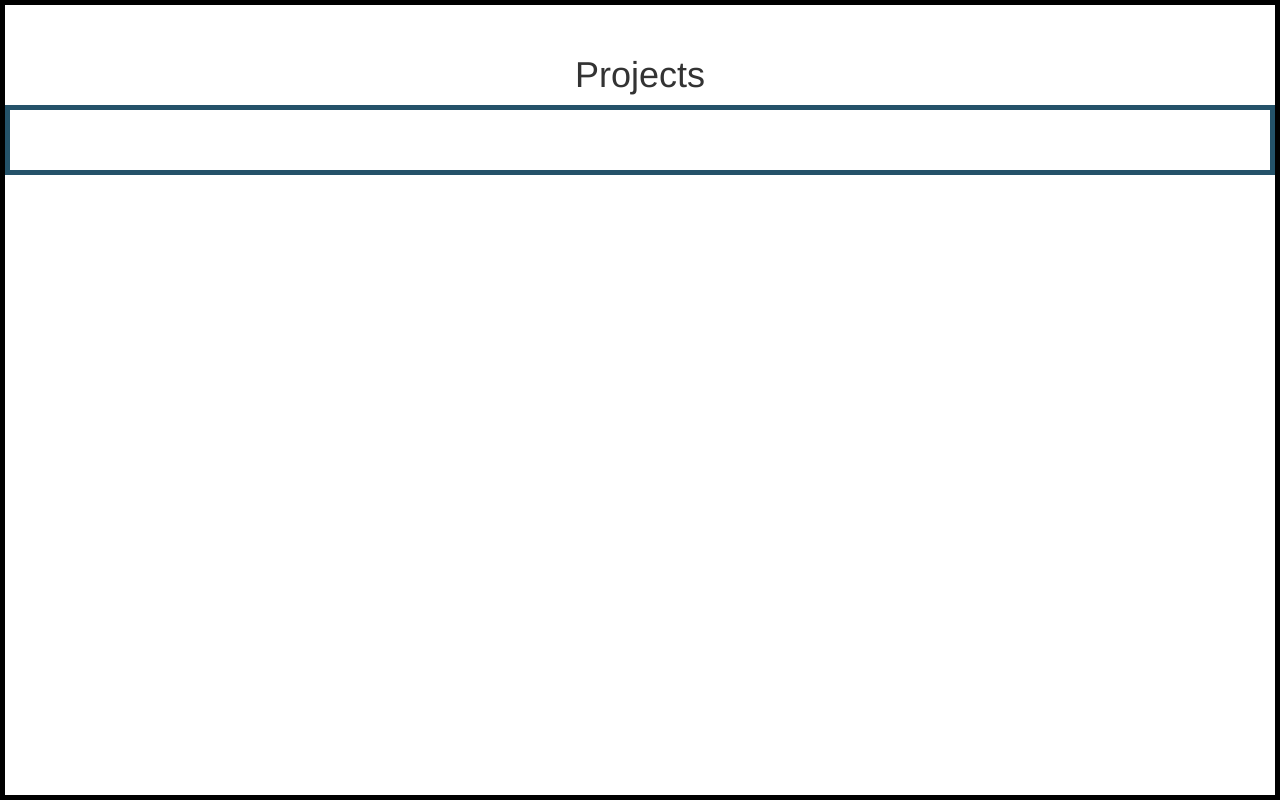
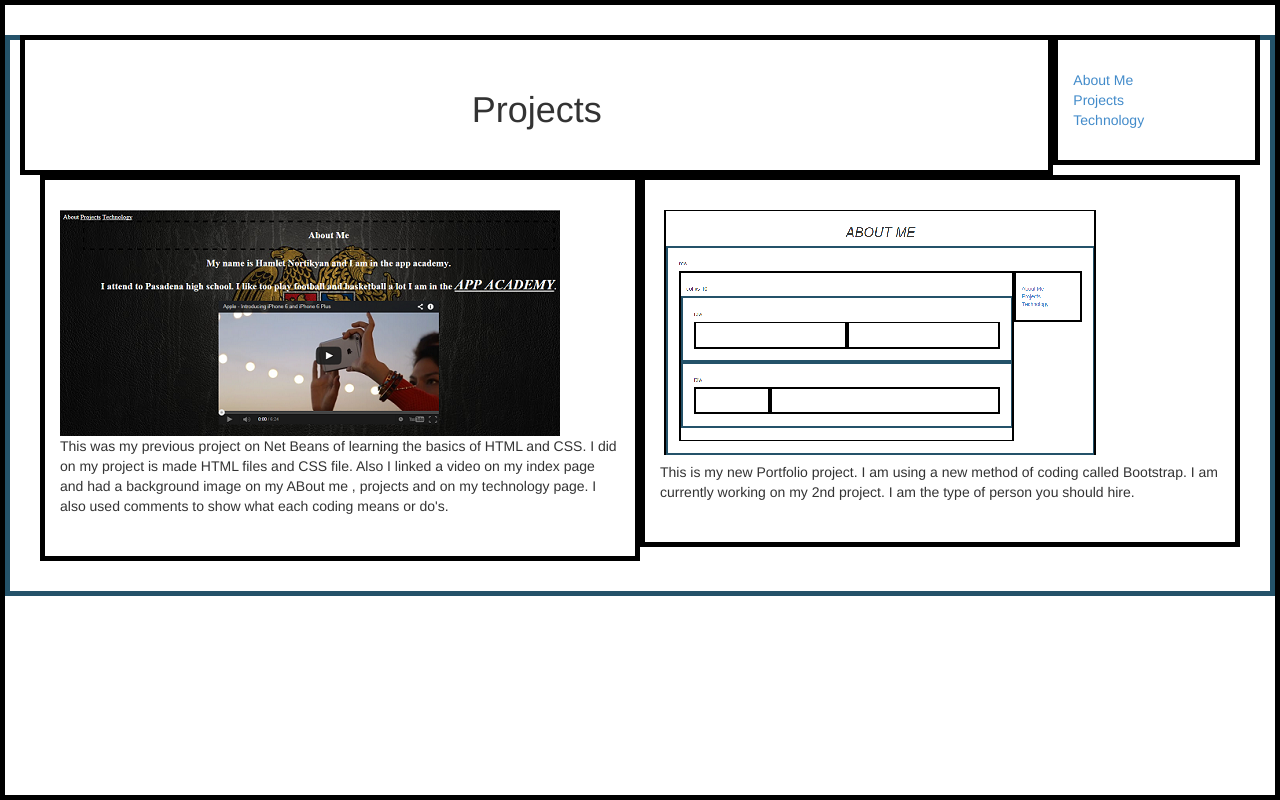
Before and after one commit to HamletN99/Portfolio2Hamlet, a plain HTML site: page public_html/Projects Page.html in a window 1280 px wide. Drawn offline with Linux system fonts and the light colour scheme.

Commit message:
fix projects page

```diff
--- a/public_html/Projects Page.html
+++ b/public_html/Projects Page.html
@@ -15,12 +15,36 @@ and open the template in the editor.
     </head>
     <body id="pro">
         <div class='container-fluid'>
+            <div class="col-xs-10">
             <center>
                 <h1>Projects </h1>
-            <div class="row"></div>
+            </center>
+            </div>
+            <div class="col-xs-2">
+                <nav>
+            <a href="index.html">About Me</a><br/>
+            <a href="Projects Page.html">Projects</a><br/>
+            <a href="Technology Page.html">Technology</a><br/>
+                 </nav>
+            </div>
+            <div class="row">
+                <div class="col-xs-6">
+                <img src="images/capture3.png">
+                <p>This was my previous project on Net Beans of learning the
+                basics of HTML and CSS. I did on my project is made HTML files
+                and CSS file. Also I linked a video on my index page and had a
+                background image on my ABout me , projects and on my technology
+                page. I also used comments to show what each coding means or
+                do's.</p>
+                </div>
+                <div class="col-xs-6">
+                <img src="images/Capture1.png">
+                <p>This is my new Portfolio project. I am using a new method
+                of coding called Bootstrap. I am currently working on my
+                2nd project. I am the type of person you should hire.</p>
+                </div>
+            </div>
 
-
-            </div>
 
     </body>
 </html>
--- a/public_html/css/custom-style.css
+++ b/public_html/css/custom-style.css
@@ -16,12 +16,14 @@ div{
     text-transform: uppercase;
     font-size: 36px;
     font-style: oblique;
-   font-size-adjust: 25px;
 }
 .container-fluid{
     height: 100vh;
 }
 
-#index{
-
+#pro{
+    .textwrap{
+        float:left;
+        margin: 10px;
+    }
 }
```
Also changed, not shown: public_html/images/Capture1.png (added), public_html/images/capture3.png (added).
